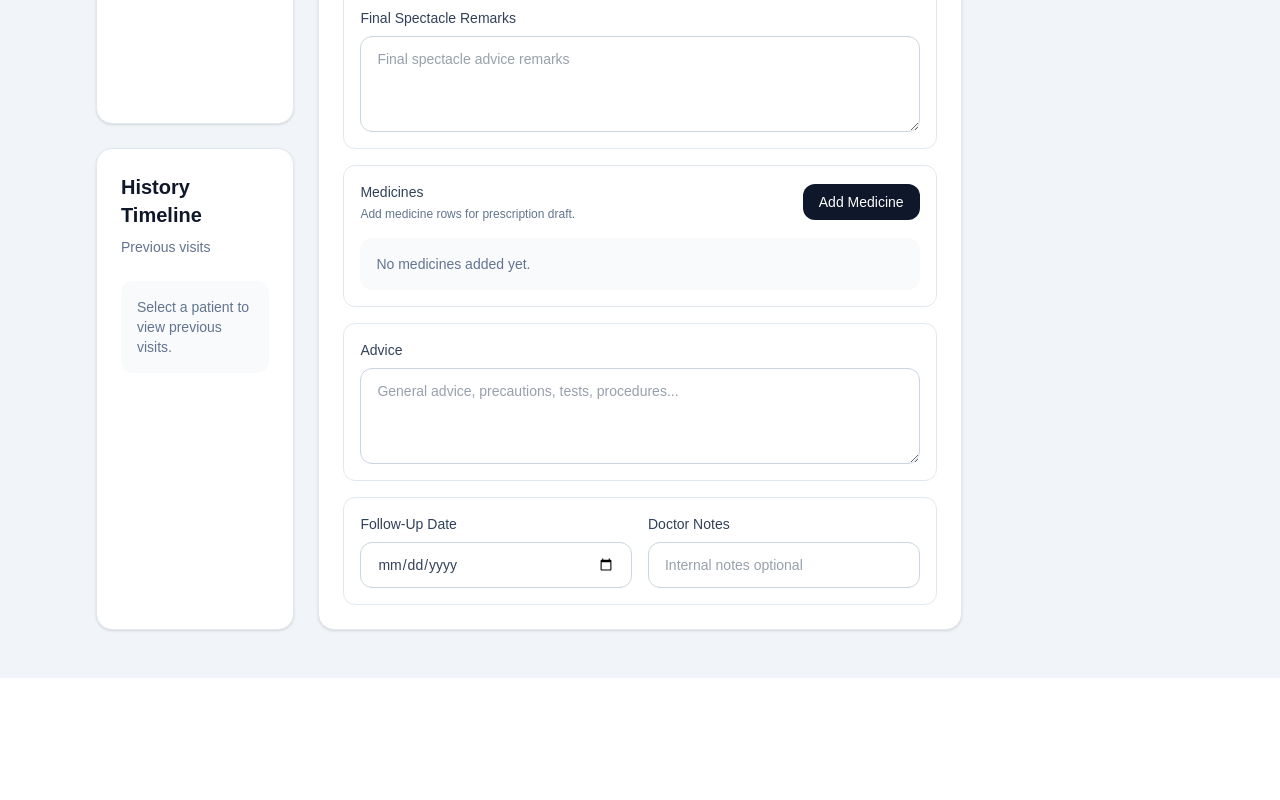
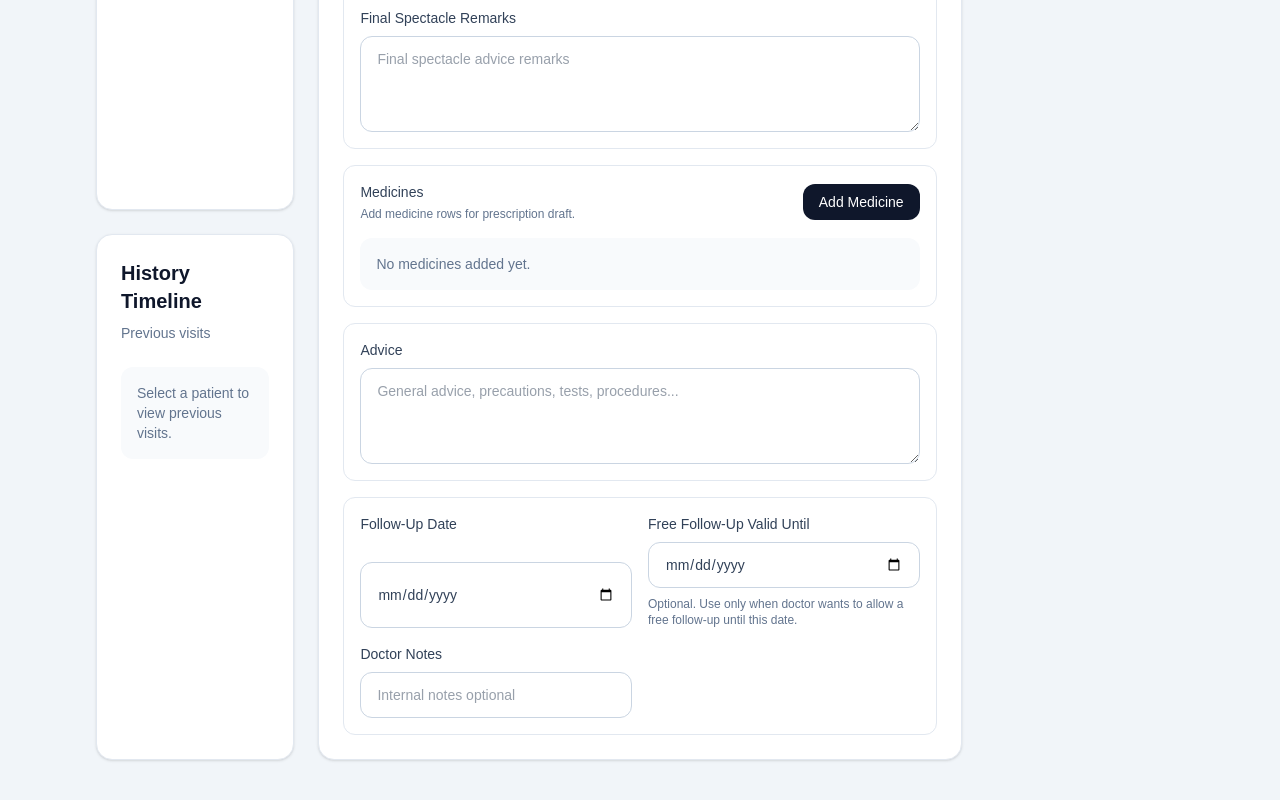
Before and after one commit to PritiGarg68/eye-clinic-app, a Next.js app: page /doctor in a window 1280 px wide. Shown: the part 958-1758 px from the top of the page. Before the commit the page ends 1636 px from the top, so only its background shows below. Built offline with nearby package versions, Linux system fonts and the light colour scheme.

Commit message:
Add free follow up valid until

```diff
--- a/app/components/PrescriptionPreview.tsx
+++ b/app/components/PrescriptionPreview.tsx
@@ -256,11 +256,17 @@ export default function PrescriptionPreview({
           </div>
 
           <div className="print-compact-section rounded-xl border border-slate-200 p-3">
-            <p className="text-sm font-semibold text-slate-900">Follow-Up</p>
-            <p className="mt-2 text-sm font-semibold text-slate-800">
-              {consultation?.followUpDate || "Not entered"}
-            </p>
-          </div>
+  <p className="text-sm font-semibold text-slate-900">
+    {consultation?.freeFollowUpValidUntil
+      ? "Free Follow-Up Valid Until"
+      : "Follow-Up"}
+  </p>
+  <p className="mt-2 text-sm font-semibold text-slate-800">
+    {consultation?.freeFollowUpValidUntil ||
+      consultation?.followUpDate ||
+      "Not entered"}
+  </p>
+</div>
         </div>
 
         {showSpectacleAdvice && finalSpectacleAdvice && (
--- a/app/doctor/page.tsx
+++ b/app/doctor/page.tsx
@@ -45,6 +45,7 @@ const emptyConsultation: DoctorConsultation = {
   medicines: [],
   advice: "",
   followUpDate: "",
+  freeFollowUpValidUntil: "",
   notes: "",
   finalSpectacleAdvice: emptySpectacleAdvice,
 };
@@ -823,16 +824,44 @@ export default function DoctorPage() {
                   <input
                     type="date"
                     value={consultation.followUpDate}
-                    onChange={(event) =>
-                      updateConsultationField(
-                        "followUpDate",
-                        event.target.value
-                      )
-                    }
+                    onChange={(event) => {
+                      const value = event.target.value;
+
+                      setConsultation((current) => ({
+                        ...current,
+                        followUpDate: value,
+                        freeFollowUpValidUntil: value ? "" : current.freeFollowUpValidUntil,
+                      }));
+
+                      setConsultationSaved(false);
+                      setShowPrescriptionPreview(false);
+                    }}
                     className="rounded-xl border border-slate-300 px-4 py-3 font-normal outline-none focus:border-slate-500"
                   />
                 </label>
+                <label className="grid gap-2 text-sm font-medium text-slate-700">
+  Free Follow-Up Valid Until
+  <input
+    type="date"
+    value={consultation.freeFollowUpValidUntil || ""}
+    onChange={(event) => {
+      const value = event.target.value;
 
+      setConsultation((current) => ({
+        ...current,
+        freeFollowUpValidUntil: value,
+        followUpDate: value ? "" : current.followUpDate,
+      }));
+
+      setConsultationSaved(false);
+      setShowPrescriptionPreview(false);
+    }}
+    className="rounded-xl border border-slate-300 px-4 py-3 font-normal outline-none focus:border-slate-500"
+  />
+  <span className="text-xs font-normal text-slate-500">
+    Optional. Use only when doctor wants to allow a free follow-up until this date.
+  </span>
+</label>
                 <label className="grid gap-2 text-sm font-medium text-slate-700">
                   Doctor Notes
                   <input
--- a/types/queue.ts
+++ b/types/queue.ts
@@ -76,6 +76,7 @@ export type OptometristWorkup = {
   iopLeft: string;
   dilationStatus: "Not Done" | "Waiting" | "Done";
   dilationNotes: string;
+  optometristNotes: string;
   spectacleDraft: SpectacleAdvice;
   updatedAt?: string;
 };
@@ -95,6 +96,7 @@ export type DoctorConsultation = {
   medicines: MedicineRow[];
   advice: string;
   followUpDate: string;
+  freeFollowUpValidUntil?: string;
   notes: string;
   finalSpectacleAdvice: SpectacleAdvice;
   updatedAt?: string;
```
